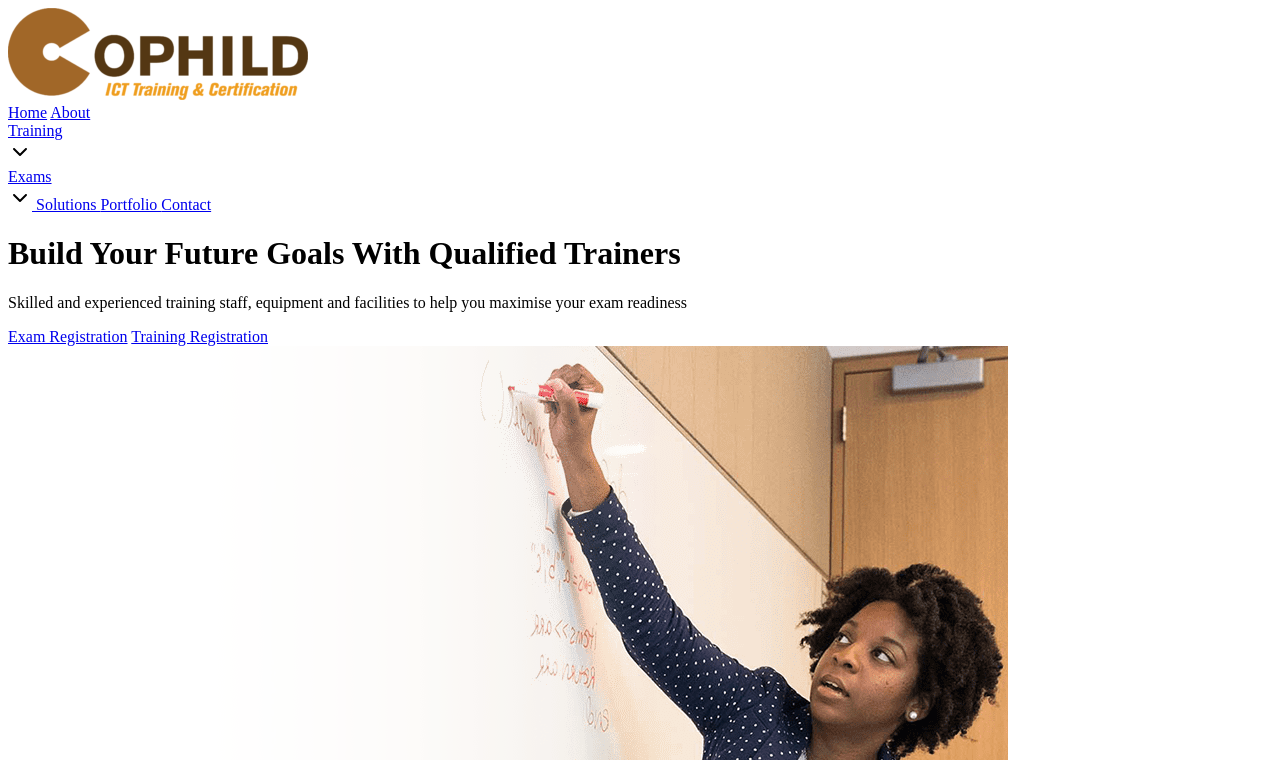
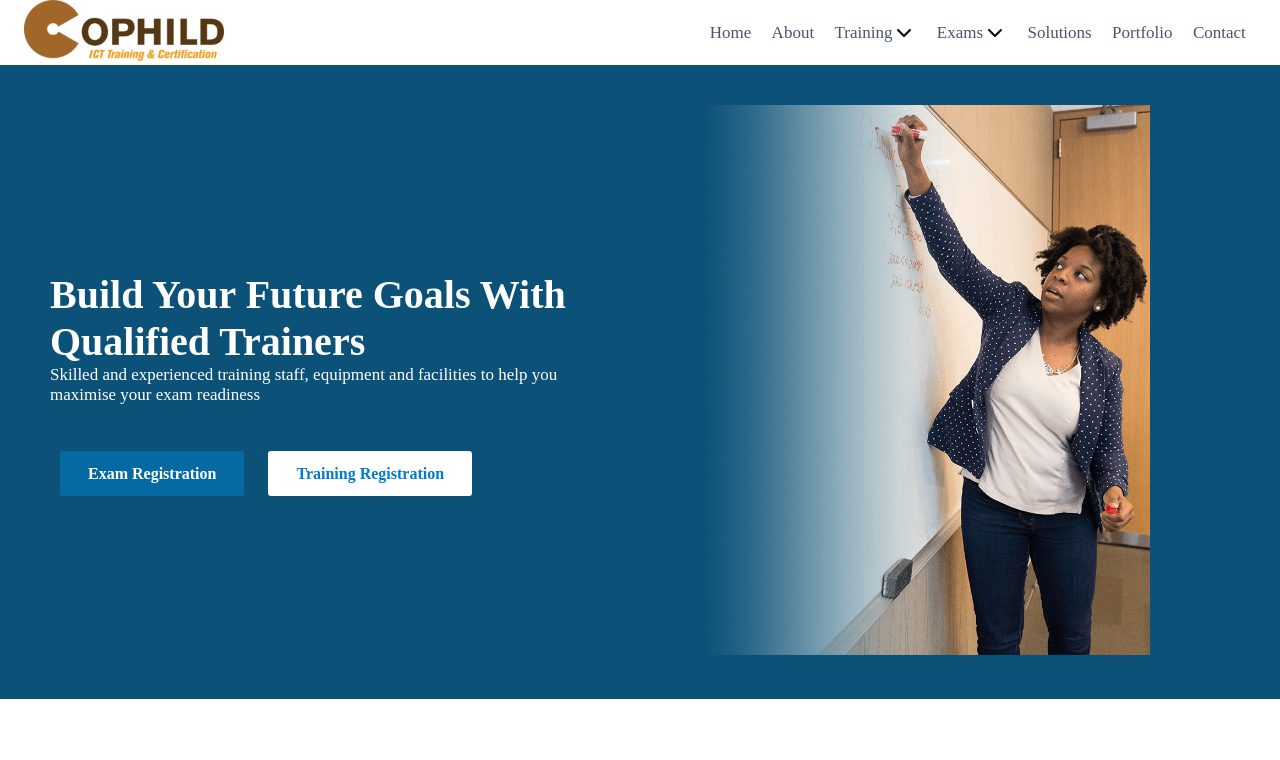
Before and after one commit to M0hamm0d/cophild-clone, a plain HTML site: page Index.html in a window 1280 px wide. Shown: the top 760 px of the page. Drawn offline with Linux system fonts and the light colour scheme.

Commit message:
Added some CSS

```diff
--- a/Index.html
+++ b/Index.html
@@ -4,6 +4,7 @@
     <meta charset="UTF-8">
     <meta name="viewport" content="width=device-width, initial-scale=1.0">
     <title>Colphid Clone</title>
+    <link rel="stylesheet" href="styles.css">
 </head>
 <body>
     <header>
@@ -36,18 +37,18 @@
         <div class="build-future-outer">
             <div class="build-future-inner">
                 <div class="">
-                    <h1>
+                    <h2>
                         Build Your Future Goals With Qualified Trainers
-                    </h1>
+                    </h2>
                     <p>
                         Skilled and experienced training staff, equipment and facilities to help you maximise your exam readiness
                     </p>
-                    <div class="">
-                        <a href="#">Exam Registration</a>
-                        <a href="#">Training Registration</a>
+                    <div class="registration-button">
+                        <a href="#" class="exam-registration">Exam Registration</a>
+                        <a href="#" class="training-registration">Training Registration</a>
                     </div>
                 </div>
-                <div class="">
+                <div class="cophild-teacher">
                     <img src="/Images/Images/cophild-transparent-teacher.png" alt="cophild-transparent-teacher">
                 </div>
             </div>
--- /dev/null
+++ b/styles.css
@@ -0,0 +1,80 @@
+*{
+    box-sizing: border-box;
+    padding: 0;
+    margin: 0;
+}
+header{
+    display: flex;
+    align-items: center;
+    justify-content: space-between;
+    max-width: 1290px;
+    margin: 0px auto;
+    padding: 0px 24px;
+}
+.colphid-logo img{
+    max-width: 200px;
+}
+.top-navigation{
+    display: flex;
+}
+.top-navigation a{
+    padding: 10.2px;
+    display: flex;
+    color: #4A5568;
+    text-decoration: none;
+    align-items: center;
+    font-size: 17px;
+}
+.build-future-inner{
+    display: flex;
+    background-color: #0C5278;
+    align-items: center;
+    max-width: 1290px;
+    margin: 0px auto;
+    padding: 40px 50px;
+}
+.cophild-teacher{
+    padding-right: 80px;
+}
+.build-future-outer{
+    margin-bottom: 64px;
+}
+.build-future-inner h2{
+    font-size: 40px;
+    color: #fff;
+}
+.build-future-inner p{
+    font-size: 17px;
+    color: #fff;
+    margin-bottom: 50px;
+}
+.registration-button{
+    padding: 10px 0px;
+}
+.exam-registration,.training-registration{
+    text-decoration: none;
+    padding: 14px 28px;
+    font-weight: 600;
+    margin: 10px;
+    border-radius: 3px;
+}
+.exam-registration{
+    color: #fff;
+    background-color: #056AA1;
+}
+.training-registration{
+    color: #007bd0;
+    background-color: #fff;
+}
+.build-future-inner img{
+    max-width: 550px;
+    max-height: 550px;
+}
+.sponsors{
+    display: flex;
+    justify-content: space-between;
+    max-width: 1290px;
+    margin: 0 auto;
+    padding: 0px 3.2rem;
+    margin-bottom: 64px;
+}
```
Also changed, not shown: Images/styles.css (deleted).
